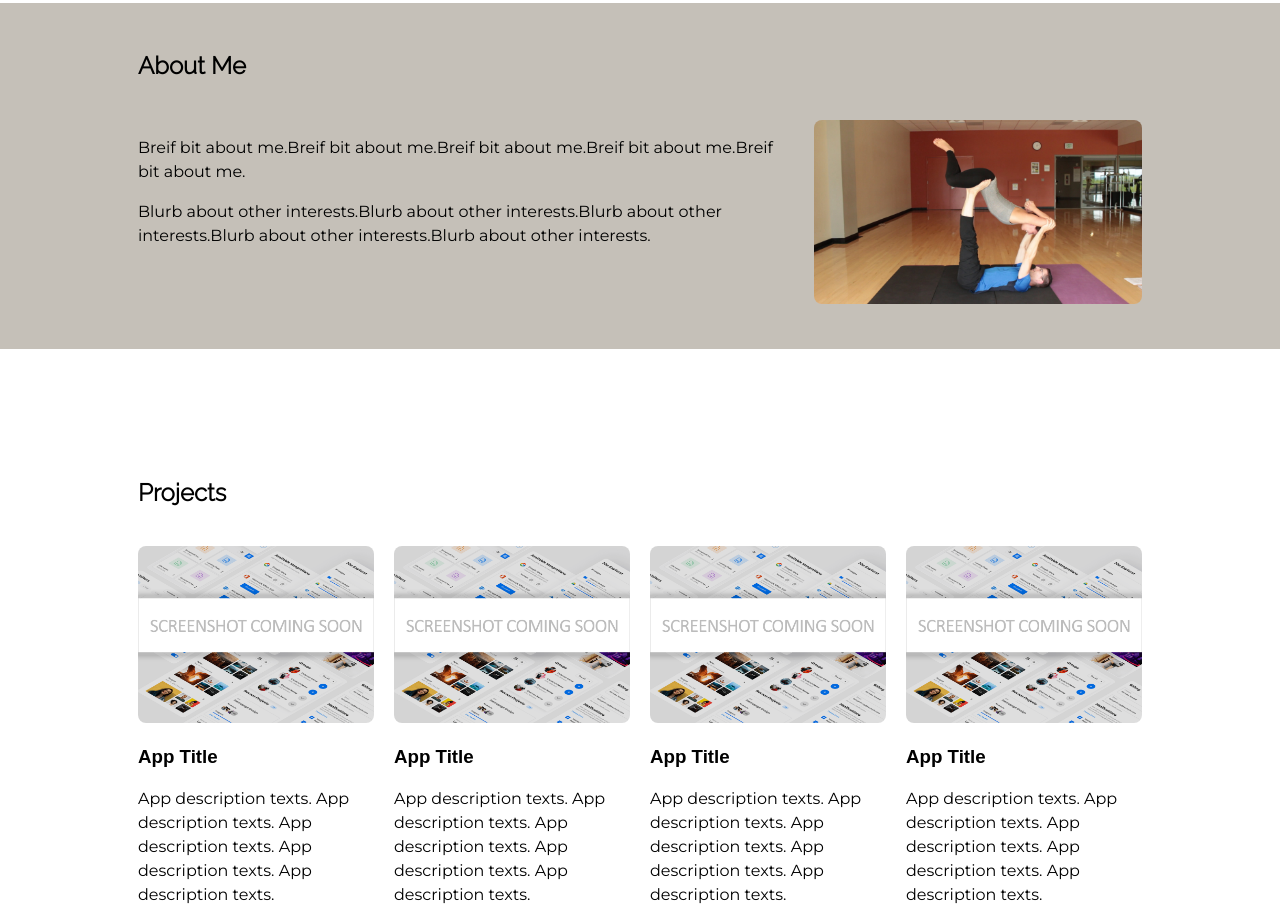
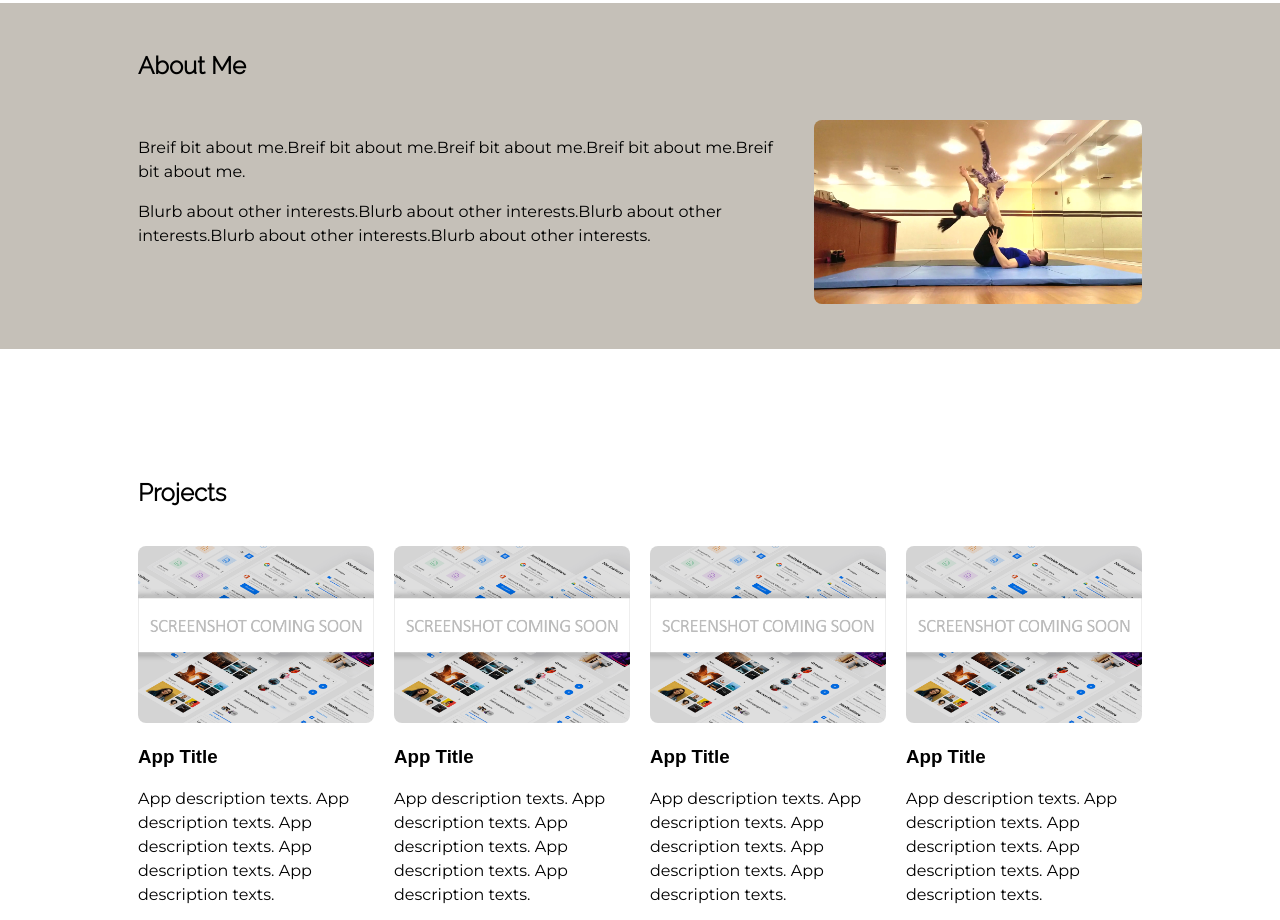
Before and after one commit to ZenMnky/zenmnky-thinkful-portfolio, a plain HTML site: page index.html in a window 1280 px wide. Shown: the part 880-1800 px from the top of the page. Drawn offline with Linux system fonts and the light colour scheme.

Commit message:
updates About Me photo

```diff
--- a/index.html
+++ b/index.html
@@ -50,14 +50,13 @@
                         <p>Blurb about other interests.Blurb about other interests.Blurb about other interests.Blurb about other interests.Blurb about other interests.</p>
                     </div>
                     <div class="item">
-                        <img src="assets/img/acroyoga.jpg" alt="hobby image" class="rounded" >
+                        <img src="assets/img/AcroYoga_mid-swing_lexi.png" alt="acroyoga action shot" class="rounded" >
                     </div>
                 </div>
             </div>
         </article>
 
-
-
+        <!-- end testing area -->
 
         <article class="container" id="projects">
             <h2>Projects</h2>
```
Also changed, not shown: assets/img/AcroYoga_mid-swing_lexi.png (added), assets/img/acroyoga.jpg (deleted), assets/img/hobby.jpg (deleted).
